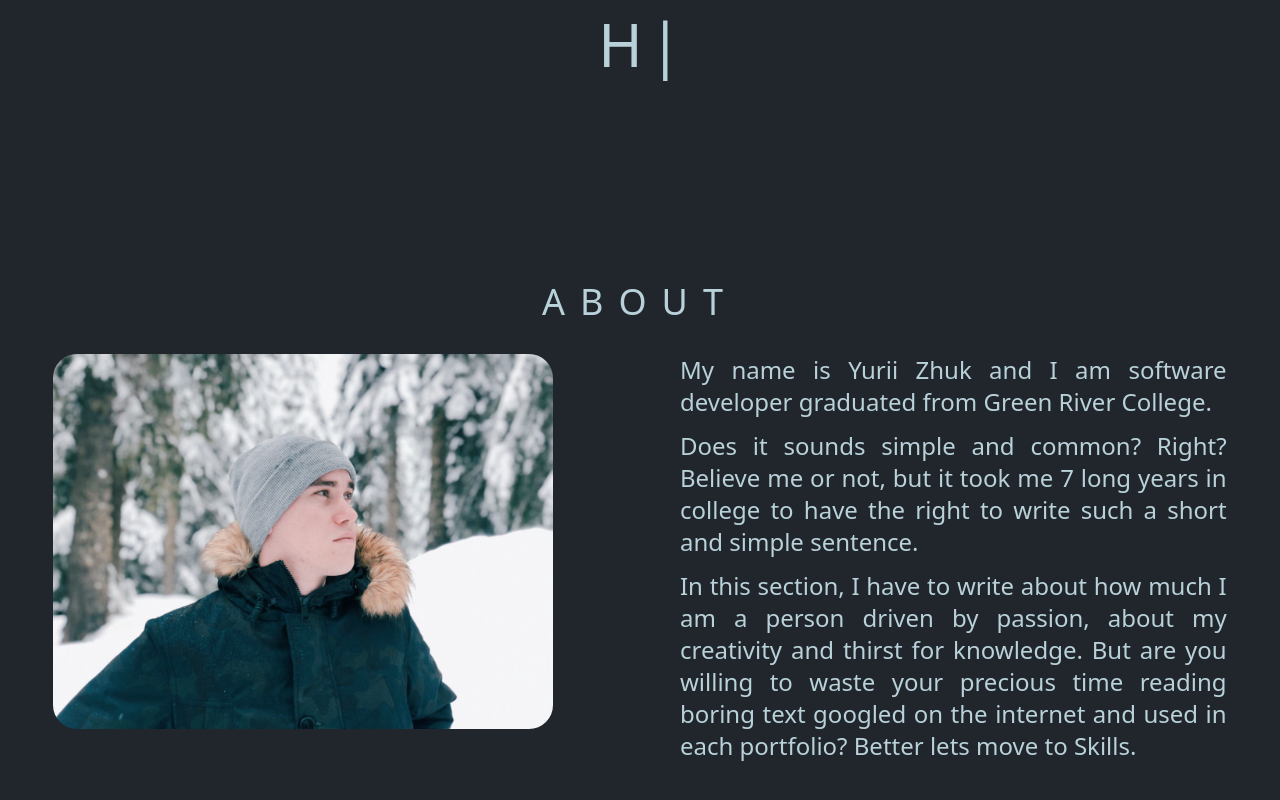
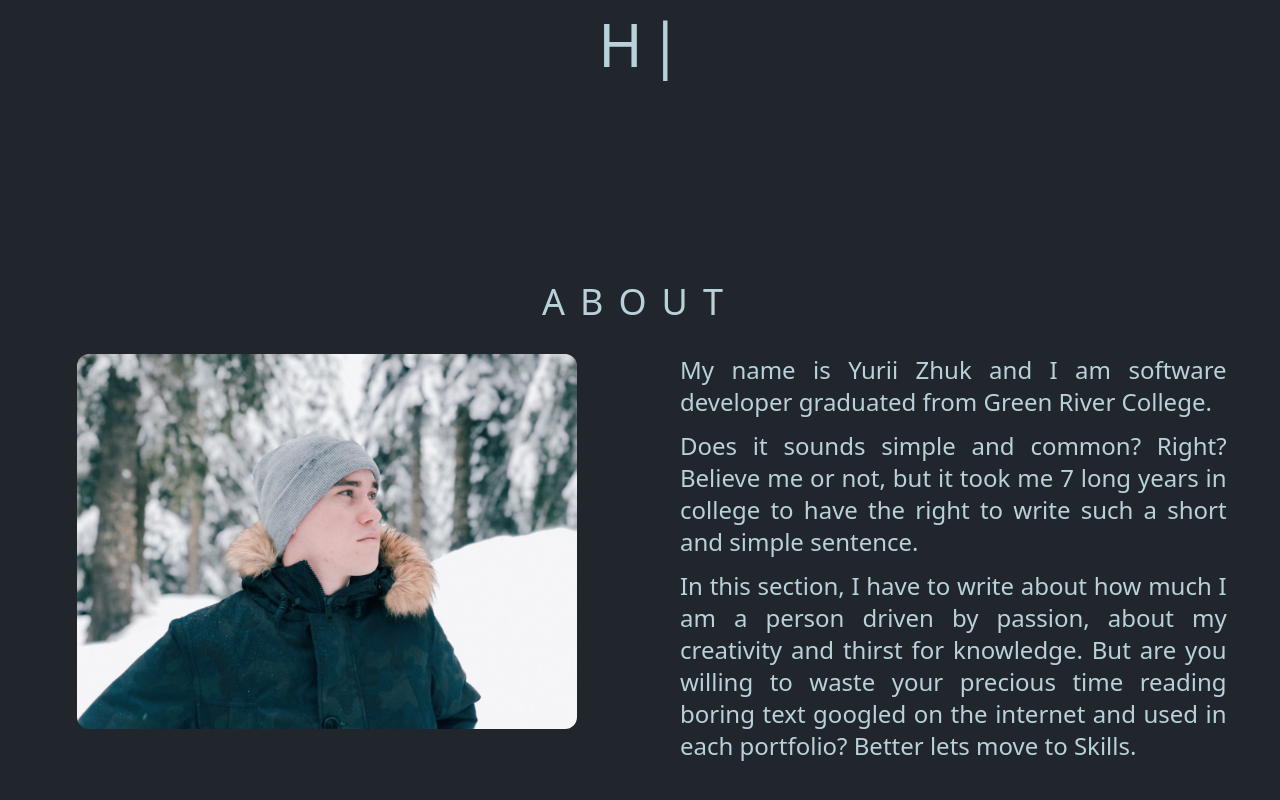
Before and after one commit to Zhuk314/portfolio_v3.0, a Next.js app: page / in a window 1280 px wide. Shown: the part 518-1318 px from the top of the page. Built offline with nearby package versions, Linux system fonts and the light colour scheme.

Commit message:
Made correct alignment

```diff
--- a/components/About.tsx
+++ b/components/About.tsx
@@ -3,16 +3,15 @@ import Image from "next/image";
 
 export const About: React.FC = ({}) => {
   return (
-    <div className="h-screen space-y-8 ">
-      <div className="flex justify-center">
-        <h3 className="text-3xl tracking-[15px] uppercase md:text-4xl text-textPrimary">
-          About
-        </h3>
-      </div>
-      <div className="flex flex-col items-center w-11/12 m-auto md:space-x-5 xl:space-x-20 md:items-start md:flex-row max-w-7xl">
-        <div className="md:w-1/2">
+    <div className="flex flex-col h-screen mx-auto space-y-8 text-center">
+      <h3 className="text-3xl tracking-[15px] uppercase md:text-4xl text-textPrimary">
+        About
+      </h3>
+
+      <div className="flex flex-col items-center m-auto space-y-5 md:w-11/12 md:space-y-0 md:space-x-5 xl:space-x-20 md:items-start md:flex-row max-w-7xl">
+        <div className="flex justify-center md:w-1/2">
           <Image
-            className="rounded-3xl w-[500px]"
+            className="w-80 rounded-full md:rounded-3xl lg:w-[400px] xl:w-[500px] xl:rounded-xl"
             src={"/hero_about.jpg"}
             alt={"About Profile Image"}
             width={700}
```
